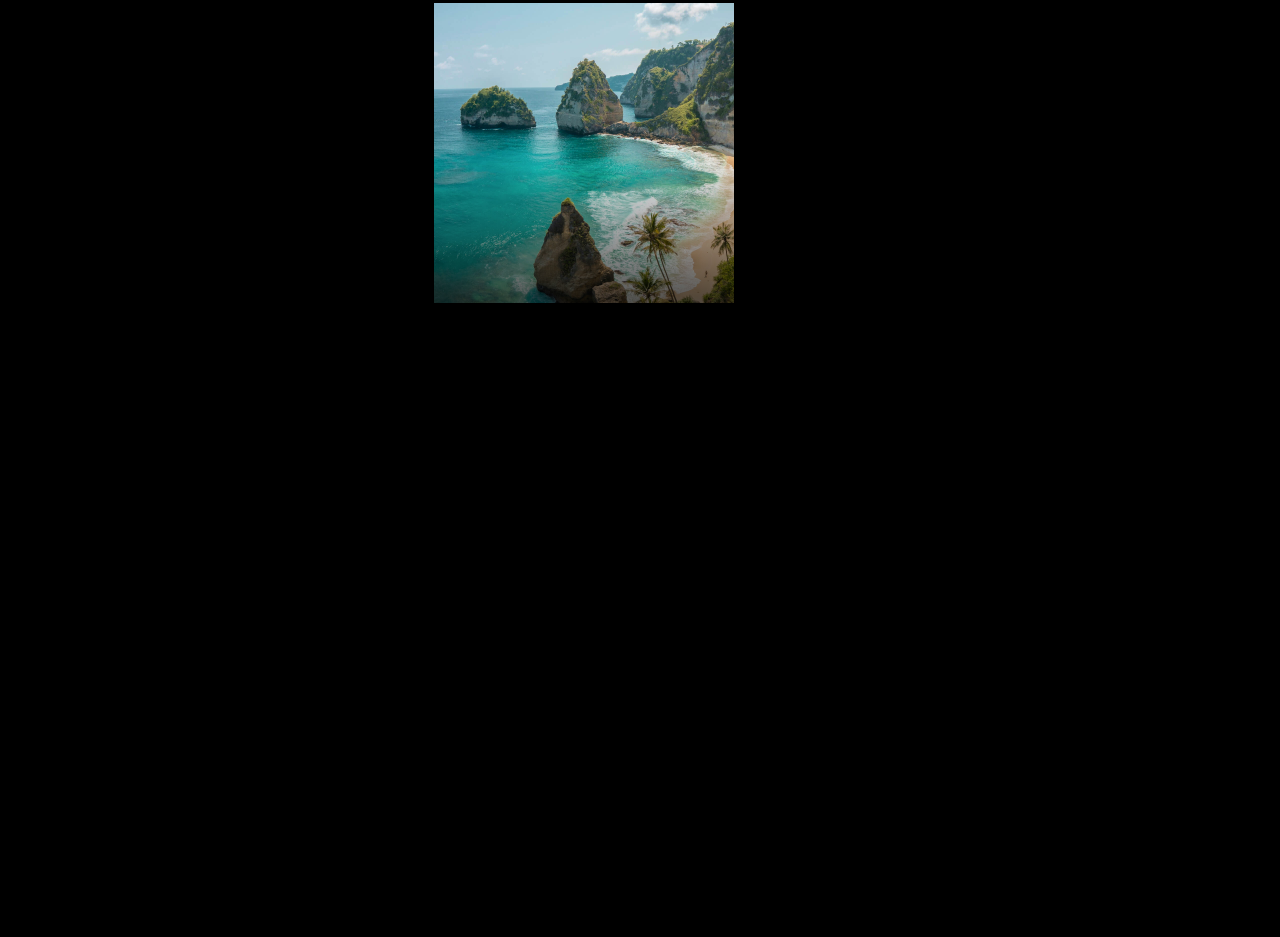
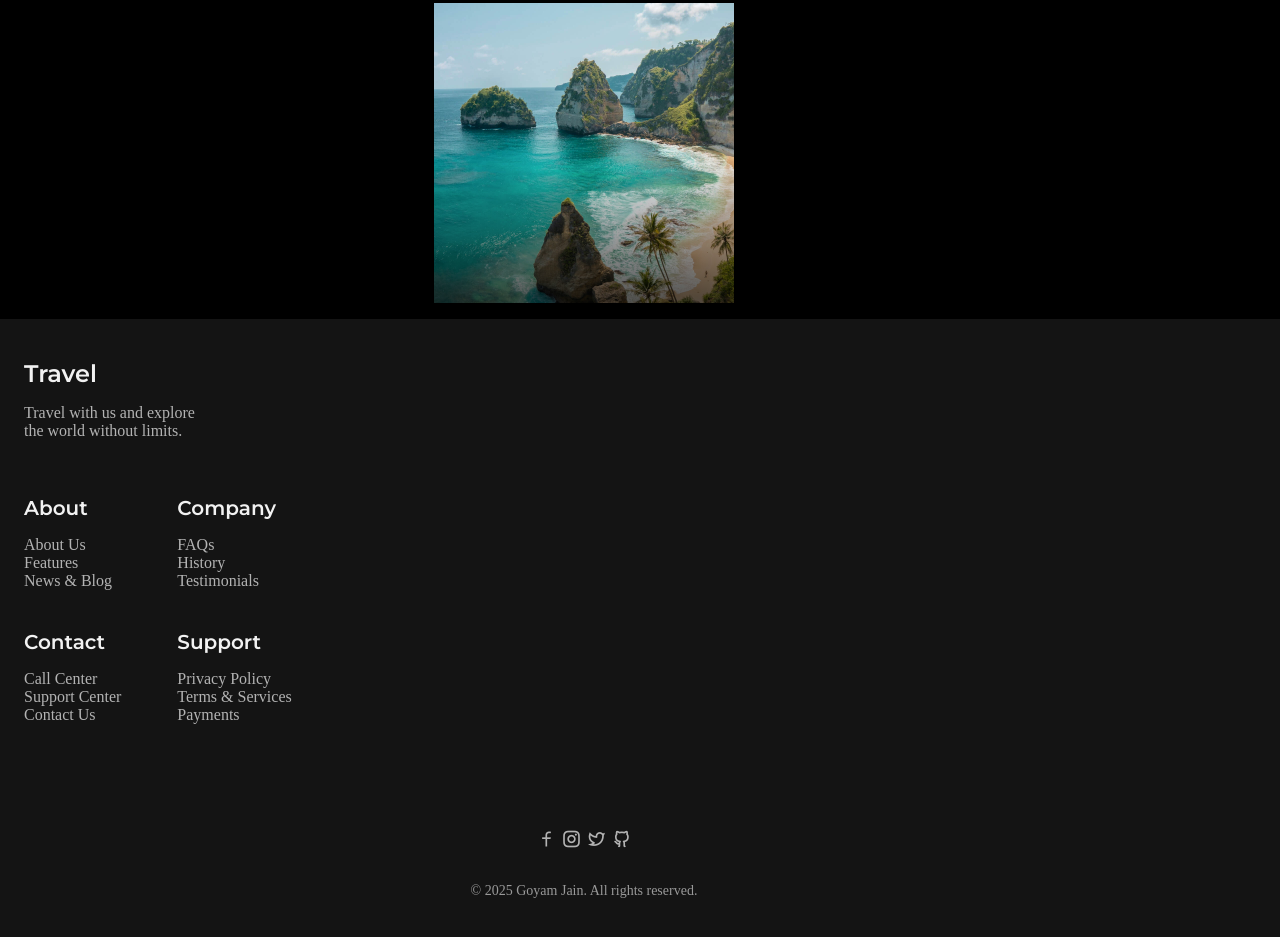
Before and after one commit to Goyam02/Travel_Website, a plain HTML site: page index.html in a window 1280 px wide. Shown: the part 4319-5256 px from the top of the page. Before the commit the page ends 4638 px from the top, so only its background shows below. Drawn offline with nearby package versions, Linux system fonts and the light colour scheme.

Commit message:
updated footer

```diff
--- a/assets/css/style.css
+++ b/assets/css/style.css
@@ -507,3 +507,90 @@ img{
 .join__image:hover .join__img{
   transform: scale(1.2);
 }
+
+.footer{
+  padding-block: 2.5rem;
+  background-color: var(--container-color);
+}
+
+.footer__content{
+  row-gap: 3.5rem;
+}
+
+.footer__logo{
+  display: inline-block;
+  color: var(--title-color);
+  font-family: var(--second-font);
+  font-weight: var(--font-semi-bold);
+  font-size: var(--h2-font-size);
+  margin-bottom: 1rem;
+}
+
+.footer__data{
+  grid-template-columns: repeat(2, max-content);
+  gap: 2.5rem 3.5rem;
+}
+
+.footer__title{
+  font-size: var(--h3-font-size);
+  margin-bottom: 1rem;
+}
+
+.footer__link{
+  color: var(--text-color);
+  transition: color .4s;
+}
+
+.footer__link:hover{
+  color: var(--title-color);
+}
+
+.footer__group,
+.footer__social{
+  display: flex;
+}
+
+.footer__group{
+  margin-top: 5rem;
+  flex-direction: column;
+  align-items: center;
+  row-gap: 2rem;
+}
+
+.footer__social{
+  column-gap: 1.5rem;
+
+}
+
+.footer__social-link{
+  color: var(--text-color);
+  font-size: 1.25rem;
+  transition: color .4s;
+}
+
+.footer__social-link:hover{
+  color: var(--title-color);
+  translate: translateY(-.25rem);
+}
+
+.footer__copy{
+  font-size: var(--small-font-size);
+  color: var(--text-color-light);
+  text-align: center;
+}
+
+
+::-webkit-scrollbar{
+  width: .6rem;
+  border-radius: .5rem;
+  background-color: hsl(0, 0%, 10%);
+}
+
+::-webkit-scrollbar-thumb{
+  border-radius: .5rem;
+  background-color: hsl(0, 0%, 20%);
+}
+
+::-webkit-scrollbar-thumb:hover{
+  background-color: hsl(0, 0%, 30%);
+}
--- a/index.html
+++ b/index.html
@@ -280,6 +280,106 @@
 
 
     <footer class="footer">
+        <div class="footer__container container grid">
+            <div class="footer__content grid">
+                <div>
+                <a href="#" class="footer__logo">Travel</a>
+                <p class="footer__description">
+                    Travel with us and explore <br>
+                    the world without limits.
+                </p>
+                </div>
+                <div class="footer__data grid">
+                    <div>
+                        <h3 class="footer__title">About</h3>
+
+                        <ul class="footer__links">
+                            <li>
+                                <a href="" class="footer__link"> About Us</a>
+                            </li>
+                            <li>
+                                <a href="" class="footer__link">Features</a>
+                            </li>
+                            <li>
+                                <a href="" class="footer__link"> News & Blog</a>
+                            </li>
+                        </ul>
+                    </div>
+                    <div>
+                        <h3 class="footer__title">Company</h3>
+
+                        <ul class="footer__links">
+                            <li>
+                                <a href="" class="footer__link">FAQs</a>
+                            </li>
+                            <li>
+                                <a href="" class="footer__link">History</a>
+                            </li>
+                            <li>
+                                <a href="" class="footer__link">Testimonials</a>
+                            </li>
+                        </ul>
+                    </div>
+                    <div>
+                        <h3 class="footer__title">Contact</h3>
+
+                        <ul class="footer__links">
+                            <li>
+                                <a href="" class="footer__link">Call Center</a>
+                            </li>
+                            <li>
+                                <a href="" class="footer__link">Support Center</a>
+                            </li>
+                            <li>
+                                <a href="" class="footer__link"> Contact Us</a>
+                            </li>
+                        </ul>
+                    </div>
+
+
+                <div>
+                    <h3 class="footer__title">Support</h3>
+
+                    <ul class="footer__links">
+                        <li>
+                            <a href="" class="footer__link">Privacy Policy</a>
+                        </li>
+                        <li>
+                            <a href="" class="footer__link">Terms & Services</a>
+                        </li>
+                        <li>
+                            <a href="" class="footer__link"> Payments</a>
+                        </li>
+                    </ul>
+                </div>
+            </div>
+            </div>
+
+        <div class="footer__group">
+            <div class="footer_social">
+                <a href="https://www.facebook.com/goyam02" class="footer__social-link" target="_blank">
+                    <i class="ri-facebook-line"></i>
+                </a>
+
+                <a href="https://www.instagram.com/jgoyam02" class="footer__social-link" target="_blank">
+                    <i class="ri-instagram-line"></i>
+                </a>
+
+                <a href="https://x.com/goyamjain02" class="footer__social-link" target="_blank">
+                    <i class="ri-twitter-line"></i>
+                </a>
+
+                <a href="https://github.com/goyam02" class="footer__social-link" target="_blank">
+                    <i class="ri-github-line"></i>
+                </a>
+            </div>
+            <span class="footer__copy">
+                &#169; 2025 Goyam Jain. All rights reserved.
+            </span>
+
+        </div>
+
+        </div>
 
     </footer>
 
```
